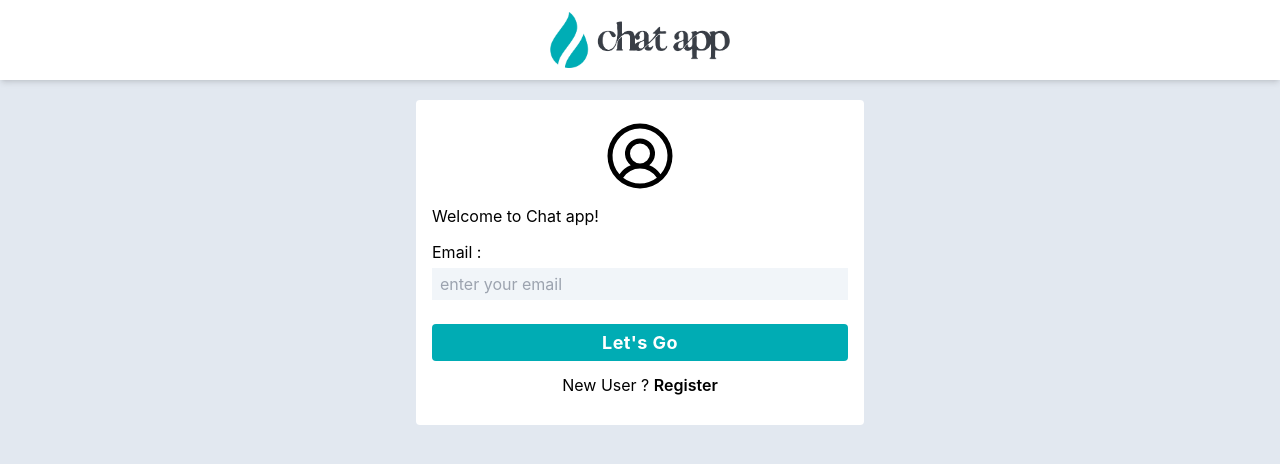
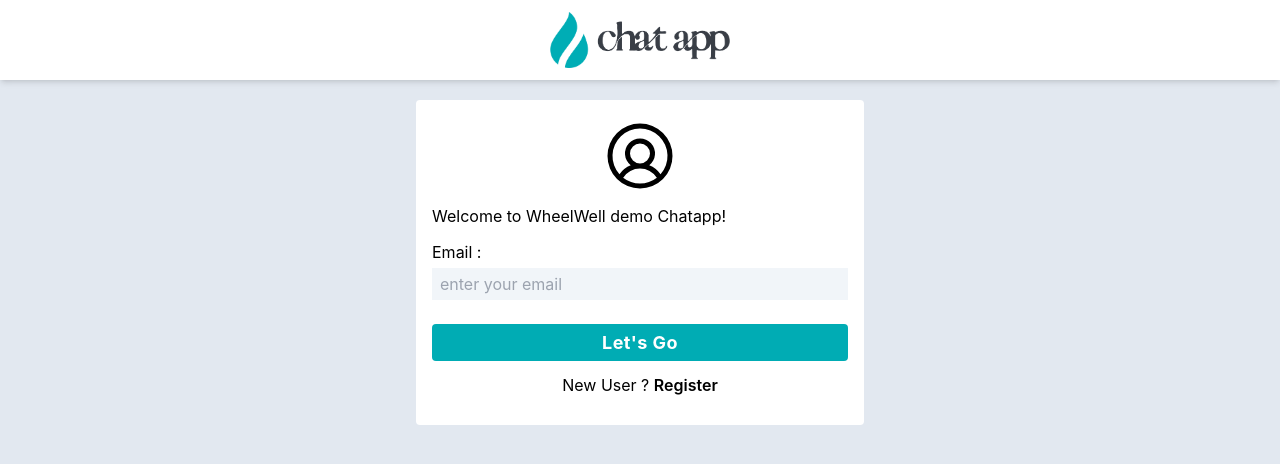
Before and after one commit to Glenn444/chatappfrontend, a React (Create React App) app: page /email in a window 1280 px wide. Shown: the top 464 px of the page. Built offline with nearby package versions, Linux system fonts and the light colour scheme.

Commit message:
demo chatapp

```diff
--- a/src/pages/CheckEmailPage.js
+++ b/src/pages/CheckEmailPage.js
@@ -56,7 +56,7 @@
                 />
             </div>
 
-          <h3>Welcome to Chat app!</h3>
+          <h3>Welcome to WheelWell demo Chatapp!</h3>
 
           <form className='grid gap-4 mt-3' onSubmit={handleSubmit}>
 
```
